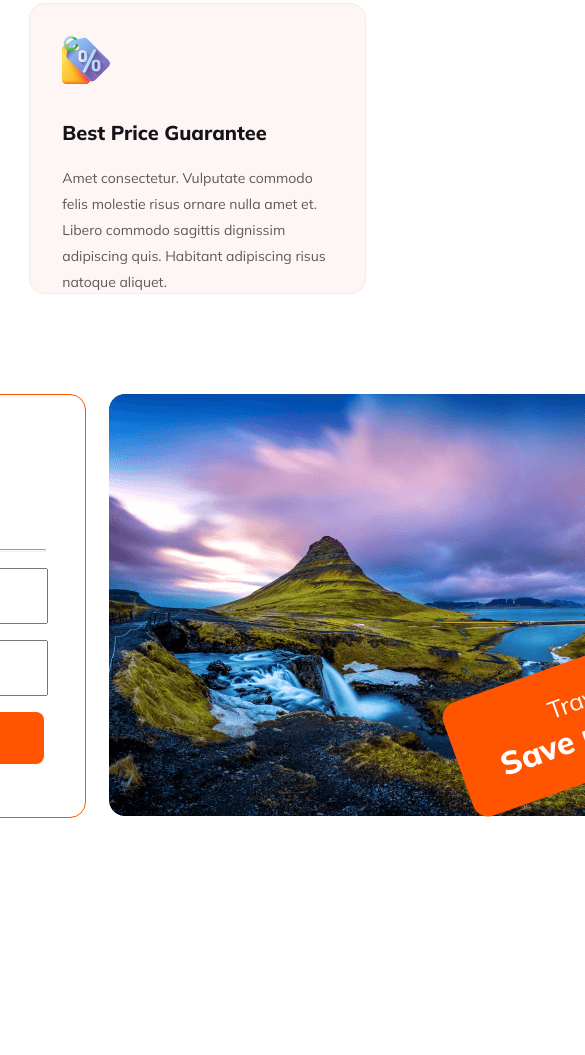
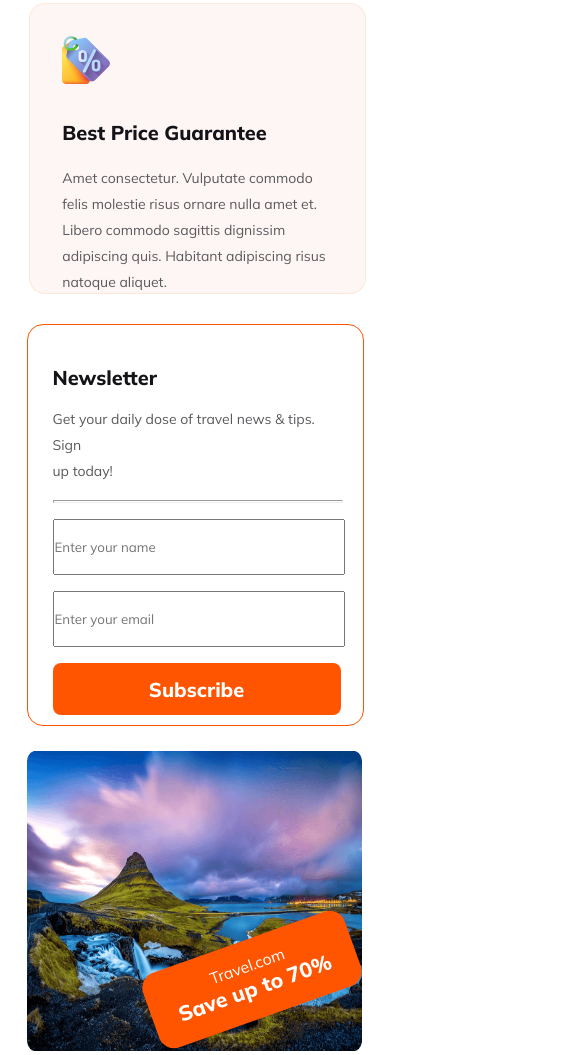
Before and after one commit to yousuf52cse/Hero-Travel-as2, a plain HTML site: page index.html in a window 390 px wide. Shown: the part 4384-5439 px from the top of the page, 585 px wide, since content can reach past the window. Before the commit the page ends 5205 px from the top, so only its background shows below. Drawn offline with Linux system fonts and the light colour scheme.

Commit message:
newsletter part responsive

```diff
--- a/styles/media.css
+++ b/styles/media.css
@@ -159,17 +159,94 @@
         width: 335px;
         height: 289px;
     }
-    #choose-inner img{
+
+    #choose-inner img {
         width: 48px;
-height: 48px;
+        height: 48px;
     }
-    #choose-inner h2{
+
+    #choose-inner h2 {
         font-size: 20px;
     }
-    #choose-inner p{
+
+    #choose-inner p {
         width: 271px;
         font-size: 14px;
 
     }
 
+    .newsletter {
+        grid-template-columns: repeat(1, 1fr);
+        margin: auto;
+    }
+
+    .newsletter-input {
+        margin-top: 30px;
+        width: 335px;
+        height: 400px;
+    }
+
+    .newsletter-input h3 {
+        font-size: 20px;
+        margin-left: 25px;
+
+    }
+
+    .newsletter-input p {
+        width: 270px;
+        font-size: 14px;
+        margin-left: 25px;
+
+        /* 162.5% */
+    }
+
+    .newsletter-input hr {
+        width: 288px;
+        height: 1px;
+        margin-left: 25px;
+    }
+
+    .newsletter-input input {
+        width: 288px;
+        height: 52px;
+        margin-left: 25px;
+    }
+
+    .newsletter-input button {
+        width: 288px;
+        height: 52px;
+        font-size: 20px;
+        margin-left: 25px;
+
+    }
+
+    .newletter-img img {
+        width: 335px;
+        height: 300px;
+        flex-shrink: 0;
+    }
+
+    .newletter-img-content {
+        width: 214.023px;
+        height: 79.268px;
+        transform: rotate(-19.628deg);
+        flex-shrink: 0;
+        margin-left: 118px;
+        margin-top: -115px;
+    }
+
+    .newletter-img-content p {
+        padding-top: 15px;
+        font-size: 15.854px;
+
+    }
+
+    .newletter-img-content h4 {
+        color: #FFF;
+        text-align: center;
+        font-size: 32px;
+        font-size: 21.138px;
+
+
+    }
 }
--- a/styles/style.css
+++ b/styles/style.css
@@ -424,7 +424,6 @@ select,
     height: 120px;
     transform: rotate(-19.628deg);
     flex-shrink: 0;
-    background-color: #FF5400;
     border-radius: 16px;
     background: #FF5400;
     position: absolute;
```
